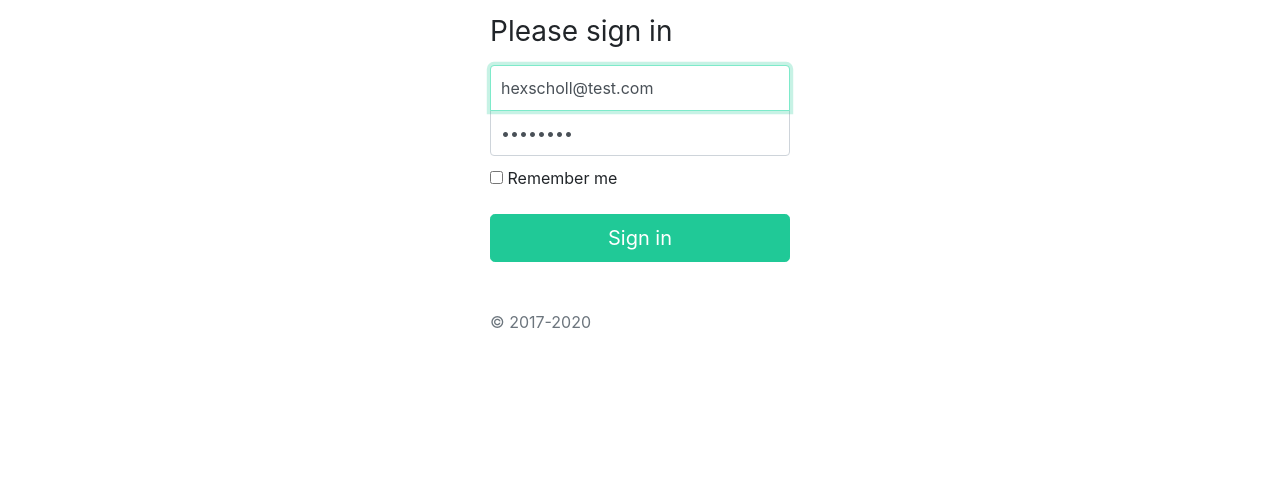
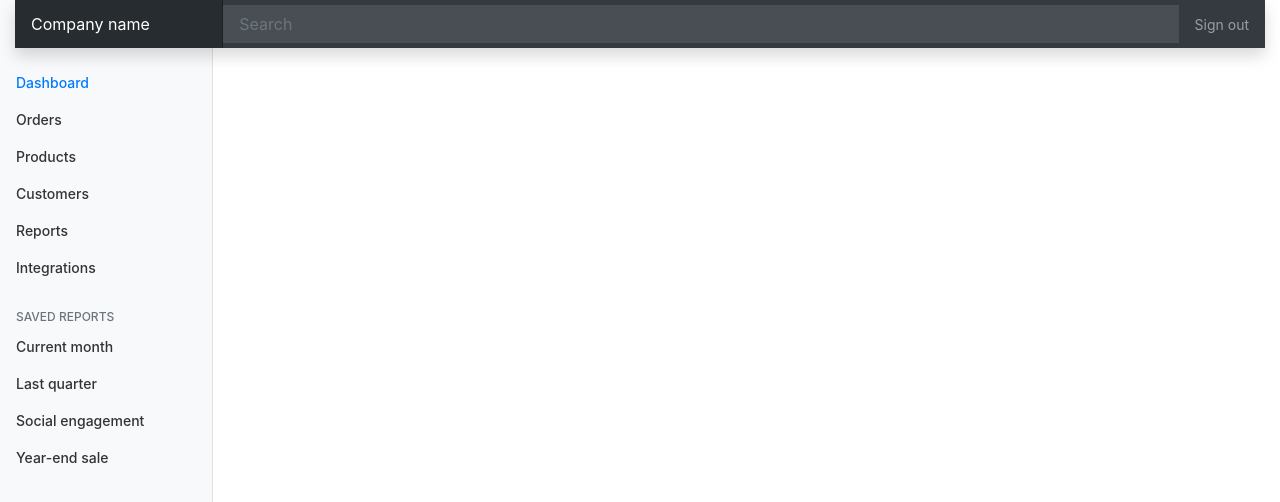
Before and after one commit to david828107073/vue-dashboard-record, a Vue app: page /#/admin in a window 1280 px wide. Before the commit this address led to /#/login. Shown: the top 502 px of the page. Built offline with nearby package versions, Linux system fonts and the light colour scheme; no server answers.

Commit message:
modify router and add dashboard

```diff
--- a/src/App.vue
+++ b/src/App.vue
@@ -1,7 +1,6 @@
 <template>
   <div id="app">
     <router-view />
-
   </div>
 </template>
 
@@ -9,6 +8,12 @@
 export default {
   name: "App",
   created() {
+    const myCookie = document.cookie.replace(
+      /(?:(?:^|.*;\s*)hexToken\s*=\s*([^;]*).*$)|^.*$/,
+      "$1"
+    );
+    console.log(`myCooike=${myCookie}`);
+    this.$http.defaults.headers.common.Authorization = myCookie;
     const api = `${process.env.APIPATH}/api/${process.env.CUSTOMPATH}/products`;
     //API 伺服器路徑
     // 所申請的 API Path
@@ -20,7 +25,6 @@
       })
       .catch((err) => console.log(err));
   },
-
 };
 </script>
 
--- /dev/null
+++ b/src/assets/_dashboard.scss
@@ -0,0 +1,103 @@
+body {
+    font-size: .875rem;
+  }
+
+  .feather {
+    width: 16px;
+    height: 16px;
+    vertical-align: text-bottom;
+  }
+
+  /*
+   * Sidebar
+   */
+
+  .sidebar {
+    position: fixed;
+    top: 0;
+    bottom: 0;
+    left: 0;
+    z-index: 100; /* Behind the navbar */
+    padding: 48px 0 0; /* Height of navbar */
+    box-shadow: inset -1px 0 0 rgba(0, 0, 0, .1);
+  }
+
+  @media (max-width: 767.98px) {
+    .sidebar {
+      top: 5rem;
+    }
+  }
+
+  .sidebar-sticky {
+    position: relative;
+    top: 0;
+    height: calc(100vh - 48px);
+    padding-top: .5rem;
+    overflow-x: hidden;
+    overflow-y: auto; /* Scrollable contents if viewport is shorter than content. */
+  }
+
+  @supports ((position: -webkit-sticky) or (position: sticky)) {
+    .sidebar-sticky {
+      position: -webkit-sticky;
+      position: sticky;
+    }
+  }
+
+  .sidebar .nav-link {
+    font-weight: 500;
+    color: #333;
+  }
+
+  .sidebar .nav-link .feather {
+    margin-right: 4px;
+    color: #999;
+  }
+
+  .sidebar .nav-link.active {
+    color: #007bff;
+  }
+
+  .sidebar .nav-link:hover .feather,
+  .sidebar .nav-link.active .feather {
+    color: inherit;
+  }
+
+  .sidebar-heading {
+    font-size: .75rem;
+    text-transform: uppercase;
+  }
+
+  /*
+   * Navbar
+   */
+
+  .navbar-brand {
+    padding-top: .75rem;
+    padding-bottom: .75rem;
+    font-size: 1rem;
+    background-color: rgba(0, 0, 0, .25);
+    box-shadow: inset -1px 0 0 rgba(0, 0, 0, .25);
+  }
+
+  .navbar .navbar-toggler {
+    top: .25rem;
+    right: 1rem;
+  }
+
+  .navbar .form-control {
+    padding: .75rem 1rem;
+    border-width: 0;
+    border-radius: 0;
+  }
+
+  .form-control-dark {
+    color: #fff;
+    background-color: rgba(255, 255, 255, .1);
+    border-color: rgba(255, 255, 255, .1);
+  }
+
+  .form-control-dark:focus {
+    border-color: transparent;
+    box-shadow: 0 0 0 3px rgba(255, 255, 255, .25);
+  }
--- a/src/assets/all.scss
+++ b/src/assets/all.scss
@@ -1,3 +1,4 @@
 @import "~bootstrap/scss/functions";
 @import "./helpers/_variables";
 @import '~bootstrap/scss/bootstrap';
+@import "./dashboard";
--- /dev/null
+++ b/src/components/Dashboard.vue
@@ -0,0 +1,26 @@
+<template>
+  <div>
+    <div class="container-fluid">
+      <Navbar />
+      <Sidebar></Sidebar>
+      <main role="main" class="col-md-9 ml-sm-auto col-lg-10 px-md-4">
+          <router-view></router-view>
+      </main>
+    </div>
+  </div>
+</template>
+<script>
+import Sidebar from "./Sidebar";
+import Navbar from "./Navbar";
+import Products from "./Products";
+export default {
+  components: {
+    Sidebar,
+    Navbar,
+    Products,
+  },
+};
+</script>
+
+<style>
+</style>
--- a/src/components/HelloWorld.vue
+++ b/src/components/HelloWorld.vue
@@ -105,9 +105,7 @@
       });
     }
   },created(){ //取cookie
-    const myCookie = document.cookie.replace(/(?:(?:^|.*;\s*)hexToken\s*=\s*([^;]*).*$)|^.*$/, "$1")
-    console.log(`myCooike=${myCookie}`)
-    this.$http.defaults.headers.common.Authorization = myCookie;
+
   }
 }
 </script>
--- /dev/null
+++ b/src/components/Navbar.vue
@@ -0,0 +1,33 @@
+<template>
+  <div>
+    <nav
+      class="navbar navbar-dark sticky-top bg-dark flex-md-nowrap p-0 shadow"
+    >
+      <a class="navbar-brand col-md-3 col-lg-2 mr-0 px-3" href="#"
+        >Company name</a
+      >
+      <button
+        class="navbar-toggler position-absolute d-md-none collapsed"
+        type="button"
+        data-toggle="collapse"
+        data-target="#sidebarMenu"
+        aria-controls="sidebarMenu"
+        aria-expanded="false"
+        aria-label="Toggle navigation"
+      >
+        <span class="navbar-toggler-icon"></span>
+      </button>
+      <input
+        class="form-control form-control-dark w-100"
+        type="text"
+        placeholder="Search"
+        aria-label="Search"
+      />
+      <ul class="navbar-nav px-3">
+        <li class="nav-item text-nowrap">
+          <a class="nav-link" href="#">Sign out</a>
+        </li>
+      </ul>
+    </nav>
+  </div>
+</template>
--- /dev/null
+++ b/src/components/Products.vue
@@ -0,0 +1,5 @@
+<template>
+    <div>
+        123
+    </div>
+</template>
--- /dev/null
+++ b/src/components/Sidebar.vue
@@ -0,0 +1,88 @@
+<template>
+  <div>
+    <nav
+      id="sidebarMenu"
+      class="col-md-3 col-lg-2 d-md-block bg-light sidebar collapse"
+    >
+      <div class="sidebar-sticky pt-3">
+        <ul class="nav flex-column">
+          <li class="nav-item">
+            <a class="nav-link active" href="#">
+              <span data-feather="home"></span>
+              Dashboard <span class="sr-only">(current)</span>
+            </a>
+          </li>
+          <li class="nav-item">
+            <a class="nav-link" href="#">
+              <span data-feather="file"></span>
+              Orders
+            </a>
+          </li>
+          <li class="nav-item">
+            <a class="nav-link" href="#">
+              <span data-feather="shopping-cart"></span>
+              Products
+            </a>
+          </li>
+          <li class="nav-item">
+            <a class="nav-link" href="#">
+              <span data-feather="users"></span>
+              Customers
+            </a>
+          </li>
+          <li class="nav-item">
+            <a class="nav-link" href="#">
+              <span data-feather="bar-chart-2"></span>
+              Reports
+            </a>
+          </li>
+          <li class="nav-item">
+            <a class="nav-link" href="#">
+              <span data-feather="layers"></span>
+              Integrations
+            </a>
+          </li>
+        </ul>
+
+        <h6
+          class="sidebar-heading d-flex justify-content-between align-items-center px-3 mt-4 mb-1 text-muted"
+        >
+          <span>Saved reports</span>
+          <a
+            class="d-flex align-items-center text-muted"
+            href="#"
+            aria-label="Add a new report"
+          >
+            <span data-feather="plus-circle"></span>
+          </a>
+        </h6>
+        <ul class="nav flex-column mb-2">
+          <li class="nav-item">
+            <a class="nav-link" href="#">
+              <span data-feather="file-text"></span>
+              Current month
+            </a>
+          </li>
+          <li class="nav-item">
+            <a class="nav-link" href="#">
+              <span data-feather="file-text"></span>
+              Last quarter
+            </a>
+          </li>
+          <li class="nav-item">
+            <a class="nav-link" href="#">
+              <span data-feather="file-text"></span>
+              Social engagement
+            </a>
+          </li>
+          <li class="nav-item">
+            <a class="nav-link" href="#">
+              <span data-feather="file-text"></span>
+              Year-end sale
+            </a>
+          </li>
+        </ul>
+      </div>
+    </nav>
+  </div>
+</template>
--- /dev/null
+++ b/src/components/pages/test.vue
@@ -0,0 +1,10 @@
+<template>
+    <div>test 頁面</div>
+</template>
+
+<script>
+export default {};
+</script>
+
+<style>
+</style>
--- a/src/main.js
+++ b/src/main.js
@@ -35,8 +35,6 @@
       }
     })
   } else {
-    next({
-      path: '/login'
-    });
+    next();
   }
 })
--- a/src/router/index.js
+++ b/src/router/index.js
@@ -1,6 +1,9 @@
 import Vue from 'vue'
 import Router from 'vue-router'
 import HelloWorld from '@/components/HelloWorld'
+import Dashboard from '@/components/Dashboard'
+import Test from '@/components/pages/test'
+import Products from '@/components/Products'
 // import Login from '@/components/pages/Login'
 Vue.use(Router)
 
@@ -9,6 +12,24 @@
     {
       path: '*', //避免不存在頁面的空白
       redirect: '/login',
+    },
+    {
+      path: '/',
+      name: 'test',
+      component: Test
+    },
+    {
+      path: '/admin',
+      name: 'HelloWorld',
+      component: Dashboard,
+      children: [
+        {
+          path: '/products',
+          name: 'Products',
+          component: Products,
+          meta: {requiresAuth: true},
+        }
+      ]
     },
     {
       path: '/index',
```
